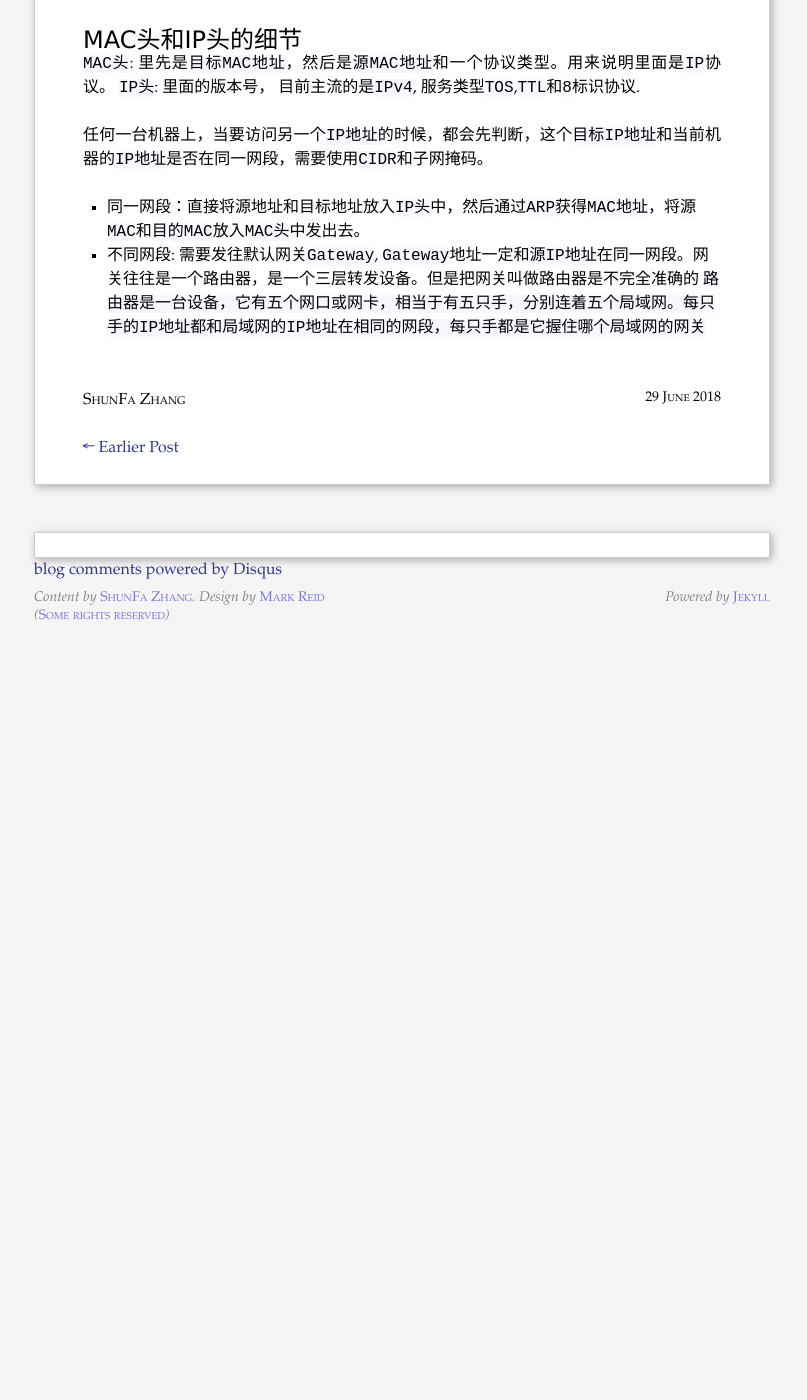
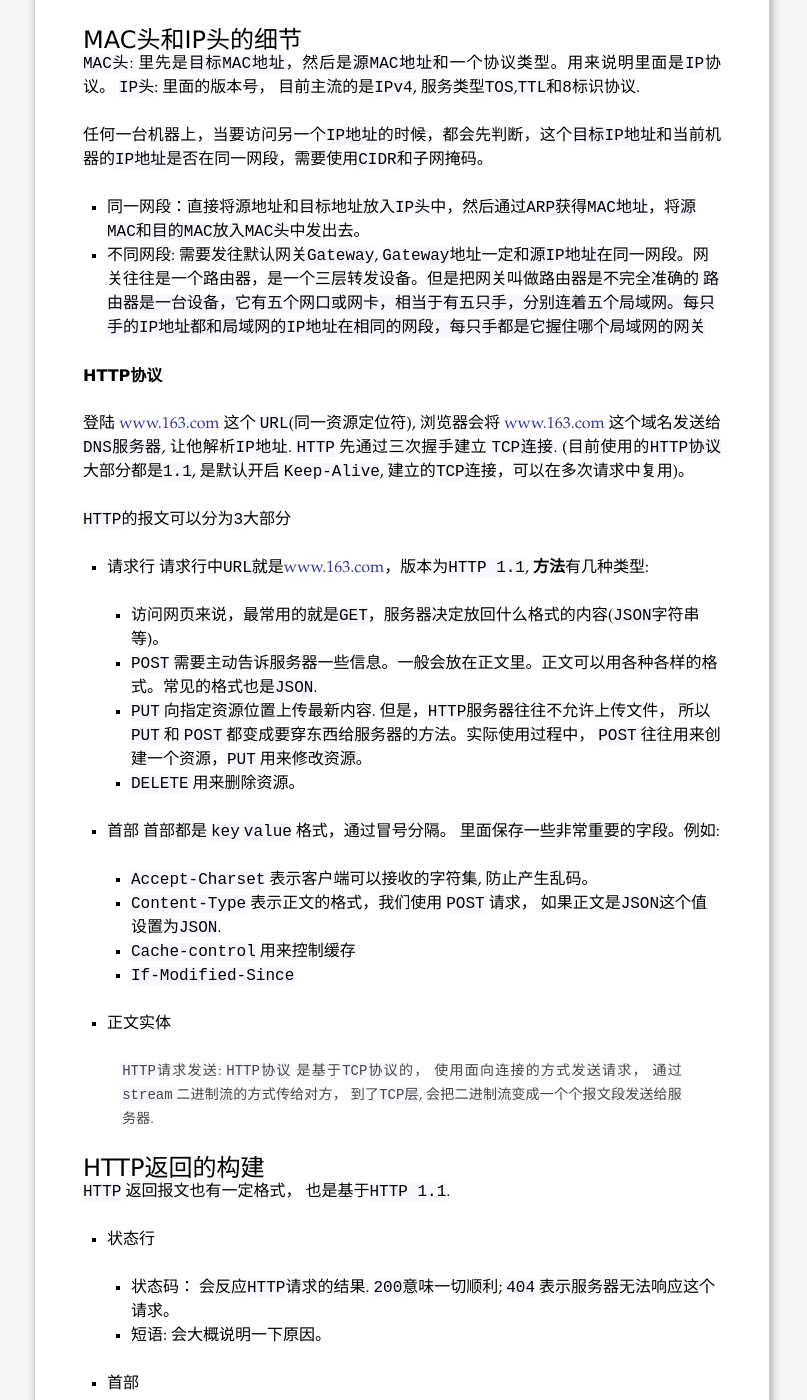
Before and after one commit to Garretthh07/Garretthh07.github.io, a Jekyll site: the page built from _posts/2018-6-29-趣谈网络协议.md, in a window 1280 px wide and 1400 px high, scrolled down 2782 px. Shown: the whole window, without its empty margins (238-1045 px from the left). Built offline with Jekyll 4.4.1, drawn with Linux system fonts in a browser that asks for light colours; comment, search, counter and statistics services are not loaded; before the commit the page ends 3412 px from its top, so only the background shows below that; some of the changed text lies outside the part shown.

Commit message:
添加网络post中http相关

```diff
--- a/_posts/2018-6-29-趣谈网络协议.md
+++ b/_posts/2018-6-29-趣谈网络协议.md
@@ -10,6 +10,7 @@ tags: [Life]
 
 
 --------------------------
+
 # 趣谈网络协议
 **应用层**: `DNS`, `Http`, `Https` 所在的层为应用层.
 
@@ -80,3 +81,48 @@ tags: [Life]
 任何一台机器上，当要访问另一个`IP地址`的时候，都会先判断，这个`目标IP地址`和当前机器的`IP地址`是否在同一网段，需要使用`CIDR`和子网掩码。
 * 同一网段：直接将源地址和目标地址放入`IP头`中，然后通过`ARP`获得`MAC地址`，将`源MAC`和`目的MAC`放入`MAC头`中发出去。
 * 不同网段: 需要发往默认网关`Gateway`, `Gateway`地址一定和`源IP地址`在同一网段。网关往往是一个路由器，是一个三层转发设备。但是把网关叫做路由器是不完全准确的 `路由器是一台设备，它有五个网口或网卡，相当于有五只手，分别连着五个局域网。每只手的IP地址都和局域网的IP地址在相同的网段，每只手都是它握住哪个局域网的网关`
+
+## HTTP协议
+登陆 [www.163.com](http://www.163.com) 这个 `URL`(同一资源定位符), 浏览器会将 [www.163.com](http://www.163.com) 这个域名发送给 `DNS服务器`, 让他解析`IP地址`. `HTTP` 先通过三次握手建立 `TCP连接`. (目前使用的`HTTP协议`大部分都是`1.1`, 是默认开启 `Keep-Alive`, 建立的`TCP`连接，可以在多次请求中复用)。
+
+`HTTP`的报文可以分为`3`大部分
+* 请求行
+请求行中`URL`就是[www.163.com](http://www.163.com)，版本为`HTTP 1.1`, **方法**有几种类型:
+    * 访问网页来说，最常用的就是`GET`，服务器决定放回什么格式的内容(`JSON`字符串等)。
+    * `POST` 需要主动告诉服务器一些信息。一般会放在正文里。正文可以用各种各样的格式。常见的格式也是`JSON`.
+    * `PUT` 向指定资源位置上传最新内容. 但是，`HTTP`服务器往往不允许上传文件， 所以 `PUT` 和 `POST` 都变成要穿东西给服务器的方法。实际使用过程中， `POST` 往往用来创建一个资源，`PUT` 用来修改资源。
+    * `DELETE` 用来删除资源。
+
+* 首部
+首部都是 `key` `value` 格式，通过冒号分隔。 里面保存一些非常重要的字段。例如:
+    * `Accept-Charset` 表示客户端可以接收的字符集, 防止产生乱码。
+    * `Content-Type` 表示正文的格式，我们使用 `POST` 请求， 如果正文是`JSON`这个值设置为`JSON`.
+    * `Cache-control` 用来控制缓存
+    * `If-Modified-Since`
+* 正文实体
+
+> `HTTP`请求发送: `HTTP协议` 是基于`TCP协议`的， 使用面向连接的方式发送请求， 通过 `stream` 二进制流的方式传给对方， 到了`TCP层`, 会把二进制流变成一个个报文段发送给服务器.
+
+### HTTP返回的构建
+`HTTP` 返回报文也有一定格式， 也是基于`HTTP 1.1`.
+* 状态行
+    * 状态码： 会反应`HTTP`请求的结果. `200`意味一切顺利; `404` 表示服务器无法响应这个请求。
+    * 短语: 会大概说明一下原因。
+* 首部
+    * `Retry-After`表示告诉客户端应该在多长时间之后再尝试。`503`错误表示**服务器暂时不再和这个值配合使用**。
+    * `Content-Type` 表示返回的是`HTML` 还是 `JSON`.
+
+> `HTTP 1.1` 在应用层以纯文本的形式进行通信。 每次通信都要带完整的`HTTP头`, 不考虑`pipeline模式`的话， 每次的过程总是一来一回， 在**实时性**, **并发性**上都存在问题。 `HTTP 2.0` 会对 `HTTP头`进行一定的压缩， 将原来每次都要携带得的大量的 `key value` 在两端建立一个索引表, 对相同的头只发送索引表中的索引。
+
+`Google` 的 `QUIC协议`, 从 `TCP` 切换到 `UDP`, 有如下几个特点:
+* 自定义连接机制
+> 不再以四元组(`源IP`,`源端口`,`目的IP`,`目的端口`)标识，而是以一个`64位`随机数作为`ID`来标识，而且`UDP`是无连接的，所以`IP`或`端口`变化时, 只要`ID`不变， 就不需要重新建立连接.
+
+* 自定义重传机制
+> `TCP` 为了保证可靠性，通过使用**序号**和**应答**机制类解决顺序和丢包问题。`QUIC`定义来一个`offset`的概念。`QUIC`是面向连接的，就像`TCP`一样是一个数据流, 发送的数据在这个数据流里有个偏移量`offset`, 可以通过 `offset` 查看数据发送到哪里， 只要`offset`包没有来就要重发。
+
+* 无阻塞多路复用
+> 有了自定义的连接和重传机制就可以解决`HTTP 2.0`的多路复用问题。
+
+* 自定义流量控制
+> `TCP`通过**滑动窗口协议**来实现流量控制。`QUIC`也通过`window_update`, 但是是适应自己的多路复用机制的， 不但在一个连接上控制窗口， 还在一个连接中的每个`steam`控制窗口。
```
